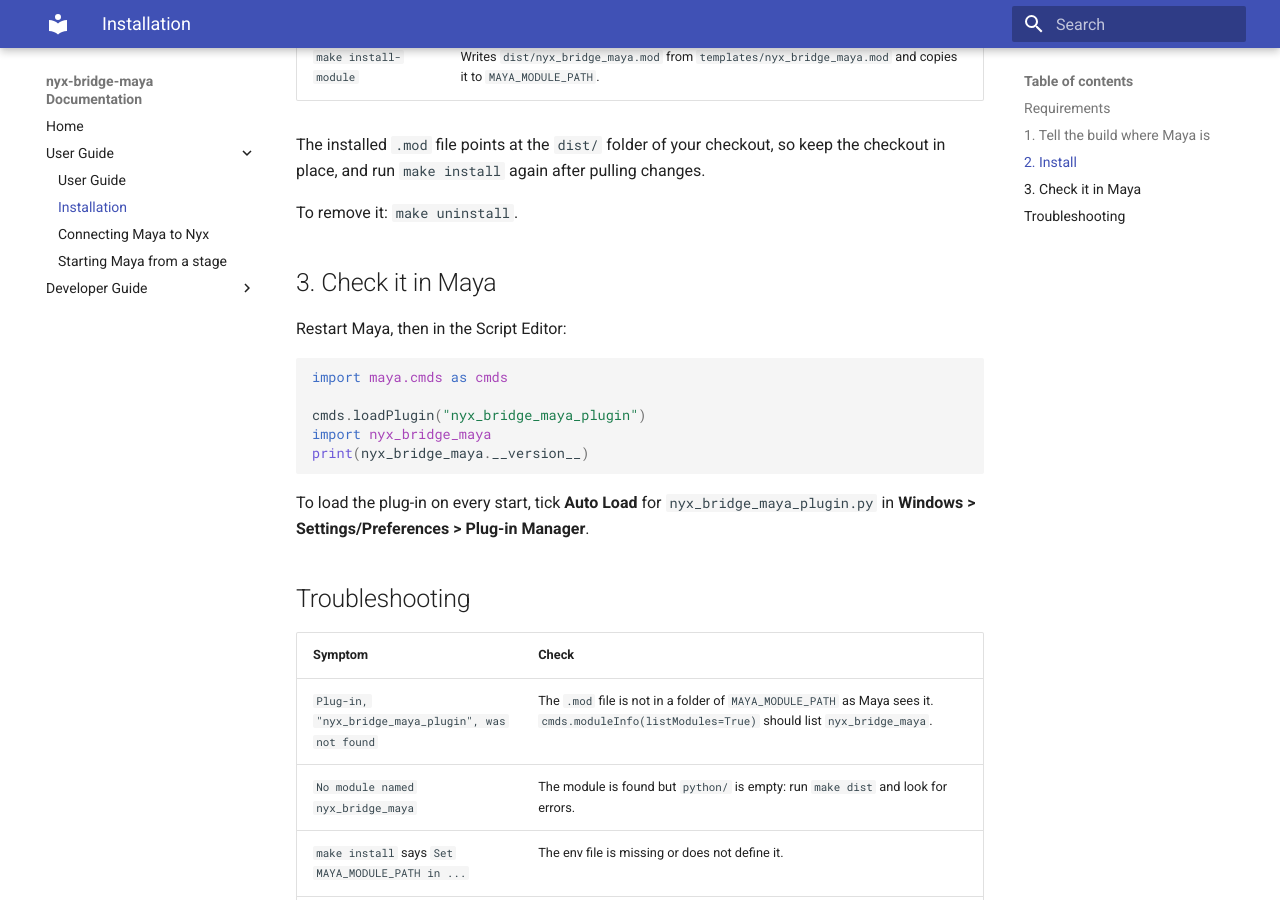
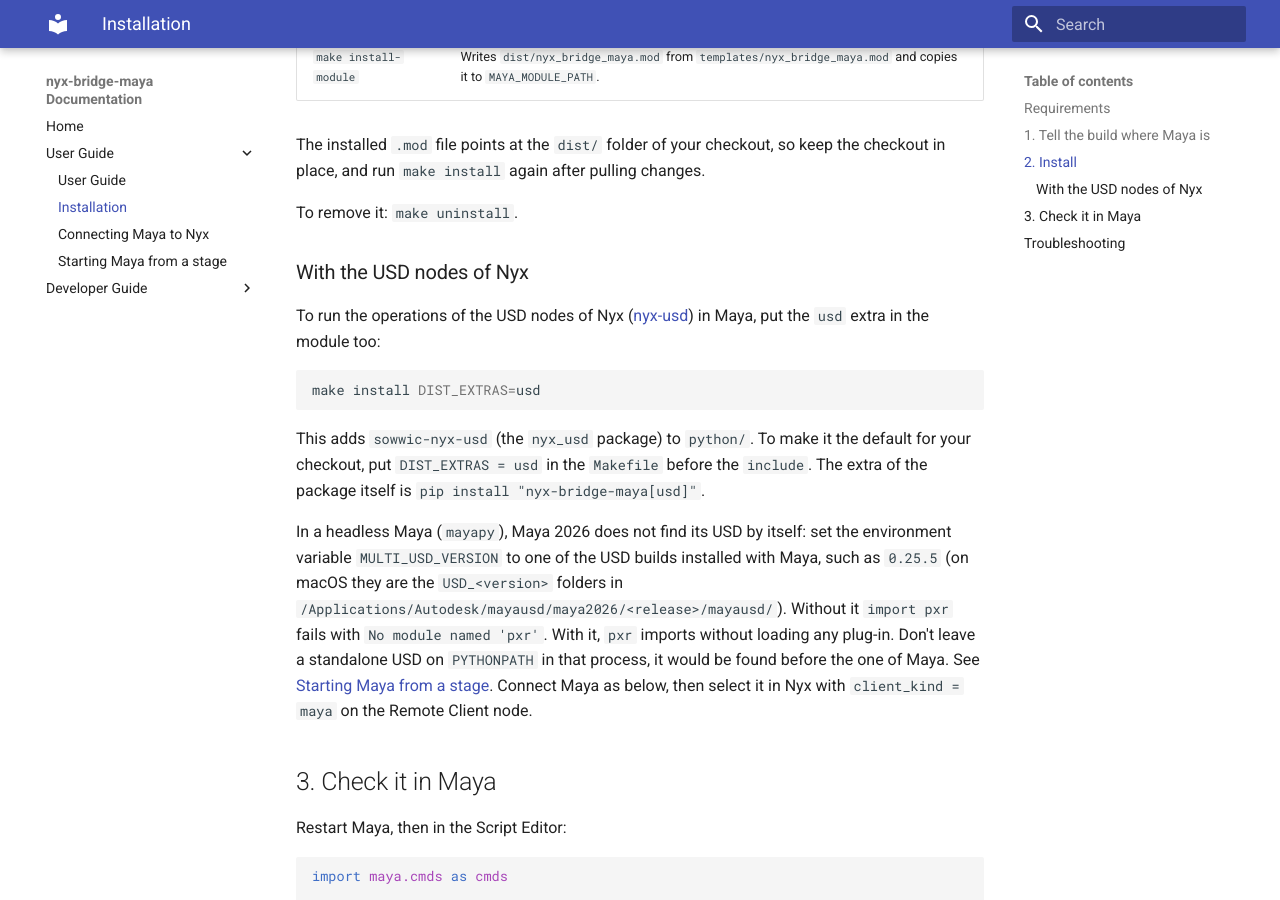
Before and after one commit to sowwic/nyx-bridge-maya, an MkDocs documentation site: the page built from docs/user/installation.md, in a window 1280 px wide and 900 px high, scrolled down 1331 px. Built offline with MkDocs 1.6.1 and Material for MkDocs 9.7.7, drawn with Linux system fonts in a browser that asks for light colours.

Commit message:
Add nyx usd as optional extra (#7) (#8)
* Add nyx-usd as optional dependency (#7)

* Update docs for installation and standalone (#7)

````diff
--- a/docs/user/installation.md
+++ b/docs/user/installation.md
@@ -52,6 +52,29 @@ checkout in place, and run `make install` again after pulling changes.
 
 To remove it: `make uninstall`.
 
+### With the USD nodes of Nyx
+
+To run the operations of the USD nodes of Nyx ([nyx-usd](https://github.com/sowwic/nyx-usd))
+in Maya, put the `usd` extra in the module too:
+
+```sh
+make install DIST_EXTRAS=usd
+```
+
+This adds `sowwic-nyx-usd` (the `nyx_usd` package) to `python/`. To make it the default
+for your checkout, put `DIST_EXTRAS = usd` in the `Makefile` before the `include`. The
+extra of the package itself is `pip install "nyx-bridge-maya[usd]"`.
+
+In a headless Maya (`mayapy`), Maya 2026 does not find its USD by itself: set the
+environment variable `MULTI_USD_VERSION` to one of the USD builds installed with Maya, such
+as `0.25.5` (on macOS they are the `USD_<version>` folders in
+`/Applications/Autodesk/mayausd/maya2026/<release>/mayausd/`). Without it `import pxr` fails
+with `No module named 'pxr'`. With it, `pxr` imports without loading any plug-in. Don't
+leave a standalone USD on `PYTHONPATH` in that process, it would be found before the one
+of Maya. See [Starting Maya from a stage](standalone.md#using-usd-in-a-headless-maya).
+Connect Maya as below, then select it in Nyx with `client_kind = maya` on the Remote Client
+node.
+
 ## 3. Check it in Maya
 
 Restart Maya, then in the Script Editor:
--- a/pyproject.toml
+++ b/pyproject.toml
@@ -11,6 +11,10 @@ readme = "README.md"
 requires-python = ">=3.11,<3.14"
 packages = [{ include = "nyx_bridge_maya", from = "src" }]
 dependencies = ["sowwic-nyx-bridge>=1.0.0"]
+
+[project.optional-dependencies]
+# The operations of the USD nodes of Nyx, to run them in Maya: make install DIST_EXTRAS=usd
+usd = ["sowwic-nyx-usd>=1.0.0"]
 
 [build-system]
 requires = ["uv_build>=0.10.6"]
````
Also changed, not shown: README.md (+2 -1 lines), docs/dev/architecture.md (+6 -0 lines), docs/user/standalone.md (+20 -0 lines), 3 other files.
